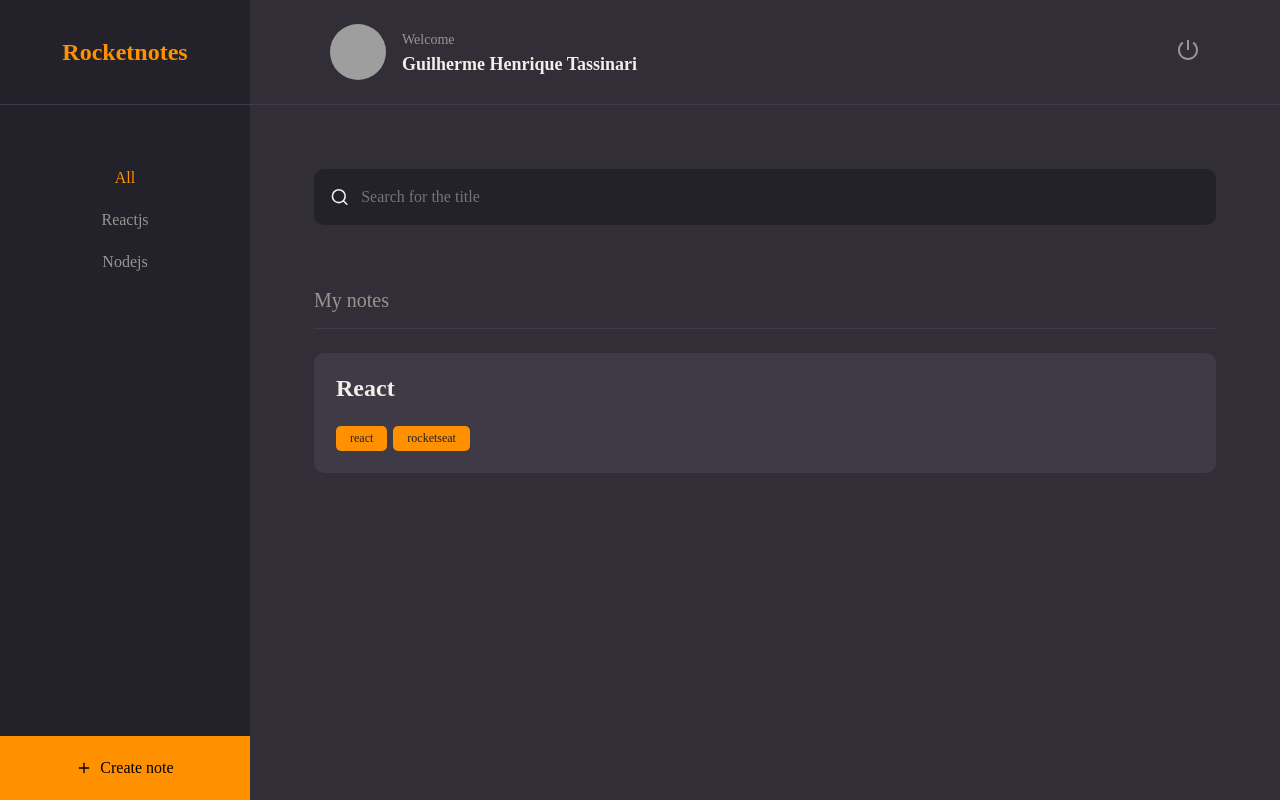
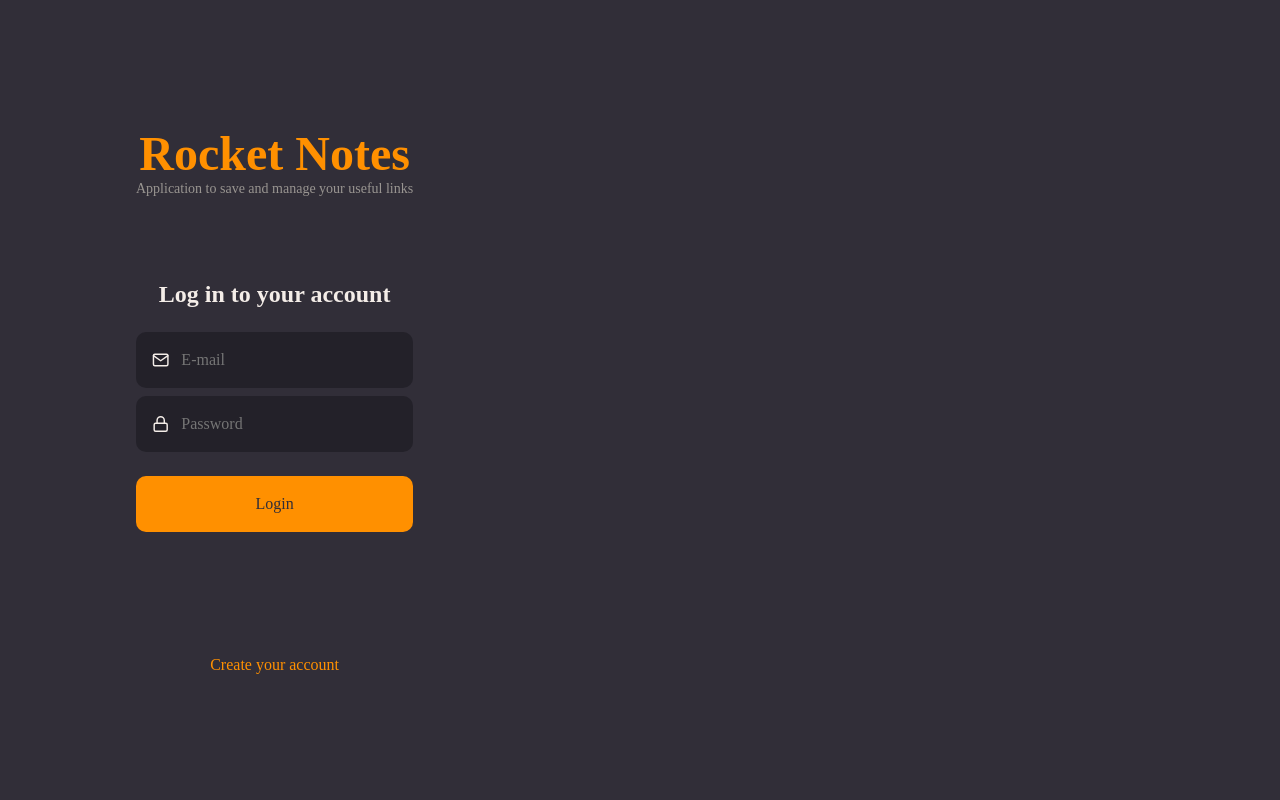
Before and after one commit to GHTassinari/RocketNotes, a React app: page / in a window 1280 px wide. Built offline with nearby package versions, Linux system fonts and the light colour scheme; grey boxes are pictures that could not be loaded; the HTML template or start-up script is replaced by a standard one.

Commit message:
Creating the Login page

```diff
--- a/src/main.jsx
+++ b/src/main.jsx
@@ -4,13 +4,13 @@
 import GlobalStyles from './styles/global';
 import theme from './styles/theme'
 
-import { Home } from './pages/Home'
+import { SignIn } from './pages/SignIn'
 
 createRoot(document.getElementById('root')).render(
   <StrictMode>
     <ThemeProvider theme={theme}>
       <GlobalStyles />
-      <Home />
+      <SignIn />
     </ThemeProvider>
   </StrictMode>,
 )
--- /dev/null
+++ b/src/pages/SignIn/index.jsx
@@ -0,0 +1,35 @@
+import { FiMail, FiLock } from 'react-icons/fi';
+
+import { Input } from '../../components/Input';
+import { Button } from '../../components/Button';
+
+import { Container, Form } from './styles';
+
+export function SignIn(){
+    return (
+        <Container>
+            <Form>
+                <h1>Rocket Notes</h1>
+                <p>Application to save and manage your useful links</p>
+
+                <h2>Log in to your account</h2>
+
+                <Input
+                placeholder="E-mail"
+                type="text"
+                icon={FiMail}
+                />
+
+                <Input
+                placeholder="Password"
+                type="password"
+                icon={FiLock}
+                />
+
+                <Button title="Login" />
+
+                <a href="#">Create your account</a>
+            </Form>
+        </Container>
+    );
+}
--- /dev/null
+++ b/src/pages/SignIn/styles.js
@@ -0,0 +1,40 @@
+import styled from 'styled-components'
+
+export const Container = styled.div`
+height: 100vh;
+
+display: flex;
+align-items: stretch;
+`;
+
+export const Form = styled.form`
+    padding: 0 136px;
+
+    display: flex;
+    flex-direction: column;
+    justify-content: center;
+    align-items: center;
+
+    text-align: center;
+
+    >  h1 {
+        font-size: 48px;
+        color: ${({ theme }) => theme.COLORS.ORANGE};
+    }
+
+    > h2 {
+        font-size: 24px;
+        margin-top: 84px;
+        margin-bottom: 24px;
+    }
+
+    > p {
+        font-size: 14px;
+        color: ${({ theme }) => theme.COLORS.GRAY_100};
+    }
+
+    > a {
+        margin-top: 124px;
+        color: ${({ theme }) => theme.COLORS.ORANGE};
+    }
+`;
```
